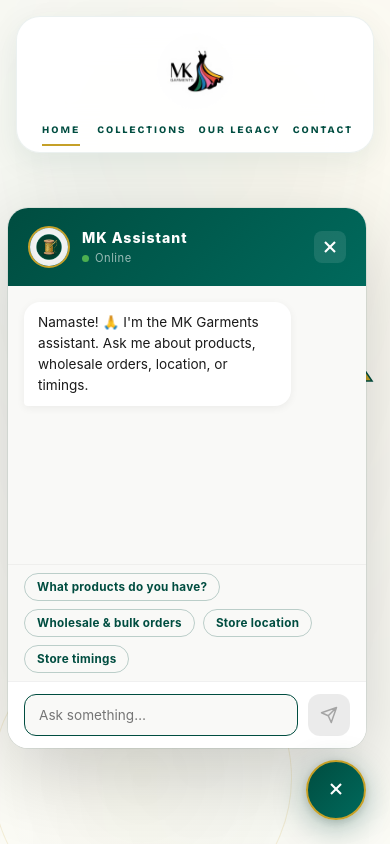
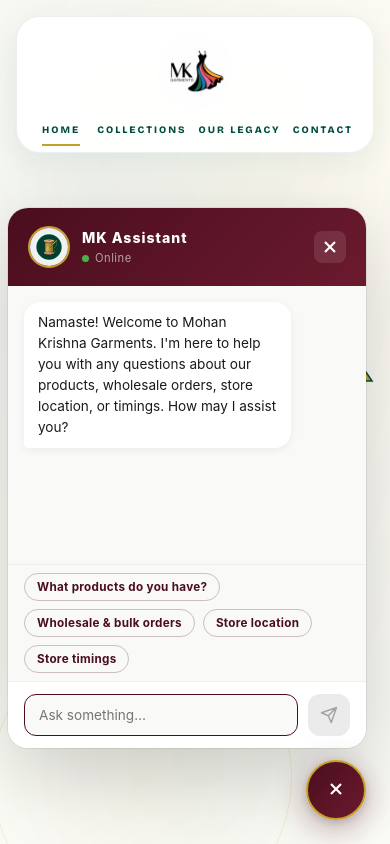
Before and after one commit to Hemanth7513/MKG, a Next.js app: page / in a window 390 px wide. Both pictures are taken after a click on the button "Open chat". Shown: the top 844 px of the page. Built offline with nearby package versions, Linux system fonts and the light colour scheme.

Commit message:
feat: burgundy chatbot, polite answers, phone/whatsapp responses

```diff
--- a/src/components/ChatBot.tsx
+++ b/src/components/ChatBot.tsx
@@ -14,56 +14,56 @@ interface Message {
 const faqs: { keywords: string[]; answer: string }[] = [
   {
     keywords: ["product", "products", "fabric", "fabrics", "varieties", "variety", "catalogue", "collection", "what do you sell", "items"],
-    answer: "We carry 3-Piece Sets, Lehangas, Fancy Wear, Embroidered Suits, Kurtis & more. New arrivals every week.",
+    answer: "Thank you for your interest! We offer a beautiful range of 3-Piece Sets, Lehangas, Fancy Wear, Embroidered Suits, Kurtis & more — with fresh arrivals every week. We'd love to show you around!",
   },
   {
     keywords: ["price", "prices", "cost", "rate", "rates", "how much", "pricing"],
-    answer: "We offer competitive wholesale rates sourced directly from weavers — no middlemen. Visit us for pricing on specific items.",
+    answer: "We're proud to offer highly competitive wholesale rates, sourced directly from weavers with no middlemen. For specific pricing, we warmly invite you to visit us or reach out — we'll be happy to assist.",
   },
   {
     keywords: ["wholesale", "bulk", "order", "minimum", "retailer", "reseller", "dealer"],
-    answer: "We cater exclusively to wholesale buyers. MOQ varies by category — visit us or use the Contact page to discuss your order.",
+    answer: "We exclusively serve wholesale buyers and are always glad to welcome new retail partners. MOQ varies by category — please visit us or use our Contact page and we'll take care of the rest.",
   },
   {
     keywords: ["location", "address", "where", "find you", "visit", "shop", "store", "one town"],
-    answer: "We're at Naganna Trade One Mall, 3rd Floor, One Town, Vijayawada.",
+    answer: "We'd be delighted to have you visit us! You can find us at Naganna Trade One Mall, 3rd Floor, One Town, Vijayawada. We look forward to welcoming you.",
   },
   {
     keywords: ["timing", "timings", "hours", "open", "close", "time", "when"],
-    answer: "Open Mon–Sat, 9:00 AM – 7:00 PM. Closed on Sundays & public holidays.",
+    answer: "Our store is open Monday to Saturday, 9:00 AM – 7:00 PM. We're closed on Sundays and public holidays. We look forward to seeing you!",
   },
   {
-    keywords: ["contact", "phone", "call", "whatsapp", "number", "reach"],
-    answer: "You can reach us at +91 93479 82187 (call or WhatsApp). You can also visit us at Naganna Trade One Mall, 3rd Floor, One Town, Vijayawada or use our Contact page for enquiries.",
+    keywords: ["contact", "reach"],
+    answer: "We'd love to hear from you! You can call or WhatsApp us at +91 93479 82187, visit us at Naganna Trade One Mall, 3rd Floor, One Town, Vijayawada, or reach out via our Contact page.",
   },
   {
-    keywords: ["call", "phone", "telephone", "ring"],
-    answer: "Give us a call at +91 93479 82187. We're available Mon–Sat, 9:00 AM – 7:00 PM.",
+    keywords: ["call", "phone", "telephone", "ring", "number"],
+    answer: "Please feel free to give us a call at +91 93479 82187. We're available Monday to Saturday, 9:00 AM – 7:00 PM and will be happy to assist you.",
   },
   {
     keywords: ["whatsapp", "whats app", "chat", "message", "text"],
-    answer: "You can WhatsApp us at +91 93479 82187. Drop us a message anytime and we'll get back to you shortly.",
+    answer: "You're welcome to WhatsApp us at +91 93479 82187 anytime. We'll get back to you as soon as possible — usually very quickly!",
   },
   {
     keywords: ["since", "years", "experience", "history", "established", "old", "legacy", "1994", "1999"],
-    answer: "Mohan Krishna Garments has deep roots in Vijayawada — a trusted wholesale landmark built over generations.",
+    answer: "Mohan Krishna Garments has been a trusted name in Vijayawada's wholesale market for generations. We take great pride in the relationships and trust we have built over the years.",
   },
   {
     keywords: ["delivery", "shipping", "dispatch", "transport", "courier"],
-    answer: "We dispatch bulk orders across Andhra Pradesh & beyond. Contact us to arrange delivery.",
+    answer: "We dispatch bulk orders across Andhra Pradesh and beyond. Please get in touch with us and we'll be happy to arrange delivery for your order.",
   },
   {
     keywords: ["hello", "hi", "hey", "namaste", "good morning", "good afternoon", "good evening"],
-    answer: "Namaste! How can I help you today?",
+    answer: "Namaste! A very warm welcome to Mohan Krishna Garments. How may I assist you today?",
   },
   {
     keywords: ["thank", "thanks", "thank you", "dhanyavad", "shukriya"],
-    answer: "Happy to help. Feel free to ask anything else.",
+    answer: "It's our pleasure! We're always here to help. Please don't hesitate to reach out if you need anything else.",
   },
 ];
 
 const WELCOME =
-  "Namaste! 🙏 I'm the MK Garments assistant. Ask me about products, wholesale orders, location, or timings.";
+  "Namaste! Welcome to Mohan Krishna Garments. I'm here to help you with any questions about our products, wholesale orders, store location, or timings. How may I assist you?";
 
 const QUICK_REPLIES = [
   "What products do you have?",
@@ -79,7 +79,7 @@ function getBotReply(input: string): string {
       return faq.answer;
     }
   }
-  return "Not sure about that — visit us at One Town, Vijayawada or reach out via our Contact page. 😊";
+  return "We'd love to help with that! Please visit us at One Town, Vijayawada or contact us directly so we can assist you better.";
 }
 
 // ── Chat Bubble Icon ───────────────────────────────────────────────────────
@@ -168,7 +168,7 @@ export default function ChatBot() {
               height: "min(540px, calc(100vh - 120px))",
               background: "#fff",
               borderRadius: 20,
-              boxShadow: "0 24px 80px rgba(0,0,0,0.18), 0 0 0 1px rgba(0,77,64,0.08)",
+              boxShadow: "0 24px 80px rgba(0,0,0,0.18), 0 0 0 1px rgba(74,14,30,0.08)",
               display: "flex",
               flexDirection: "column",
               overflow: "hidden",
@@ -179,7 +179,7 @@ export default function ChatBot() {
             {/* Header */}
             <div
               style={{
-                background: "linear-gradient(135deg, #004d40 0%, #00695c 100%)",
+                background: "linear-gradient(135deg, #4a0e1e 0%, #6b1a2e 100%)",
                 padding: "18px 20px",
                 display: "flex",
                 alignItems: "center",
@@ -248,13 +248,13 @@ export default function ChatBot() {
                       padding: "10px 14px",
                       borderRadius: msg.from === "user" ? "16px 16px 4px 16px" : "16px 16px 16px 4px",
                       background: msg.from === "user"
-                        ? "linear-gradient(135deg, #004d40, #00695c)"
+                        ? "linear-gradient(135deg, #4a0e1e, #6b1a2e)"
                         : "#fff",
                       color: msg.from === "user" ? "#fff" : "#1a1a1a",
                       fontSize: "0.85rem",
                       lineHeight: 1.55,
                       boxShadow: msg.from === "user"
-                        ? "0 2px 12px rgba(0,77,64,0.25)"
+                        ? "0 2px 12px rgba(74,14,30,0.25)"
                         : "0 2px 8px rgba(0,0,0,0.06)",
                       fontWeight: 400,
                     }}
@@ -297,9 +297,9 @@ export default function ChatBot() {
                     style={{
                       padding: "6px 12px",
                       borderRadius: 20,
-                      border: "1.5px solid rgba(0,77,64,0.25)",
+                      border: "1.5px solid rgba(74,14,30,0.25)",
                       background: "transparent",
-                      color: "#004d40",
+                      color: "#4a0e1e",
                       fontSize: "0.73rem",
                       fontWeight: 700,
                       letterSpacing: "0.3px",
@@ -308,12 +308,12 @@ export default function ChatBot() {
                       fontFamily: "inherit",
                     }}
                     onMouseEnter={e => {
-                      e.currentTarget.style.background = "#004d40";
+                      e.currentTarget.style.background = "#4a0e1e";
                       e.currentTarget.style.color = "#fff";
                     }}
                     onMouseLeave={e => {
                       e.currentTarget.style.background = "transparent";
-                      e.currentTarget.style.color = "#004d40";
+                      e.currentTarget.style.color = "#4a0e1e";
                     }}
                   >
                     {qr}
@@ -341,7 +341,7 @@ export default function ChatBot() {
                 placeholder="Ask something…"
                 style={{
                   flex: 1,
-                  border: "1.5px solid rgba(0,77,64,0.2)",
+                  border: "1.5px solid rgba(74,14,30,0.2)",
                   borderRadius: 12,
                   padding: "10px 14px",
                   fontSize: "0.85rem",
@@ -351,8 +351,8 @@ export default function ChatBot() {
                   color: "#1a1a1a",
                   transition: "border-color 0.2s",
                 }}
-                onFocus={e => (e.currentTarget.style.borderColor = "#004d40")}
-                onBlur={e => (e.currentTarget.style.borderColor = "rgba(0,77,64,0.2)")}
+                onFocus={e => (e.currentTarget.style.borderColor = "#4a0e1e")}
+                onBlur={e => (e.currentTarget.style.borderColor = "rgba(74,14,30,0.2)")}
               />
               <button
                 type="submit"
@@ -362,7 +362,7 @@ export default function ChatBot() {
                   height: 42,
                   borderRadius: 12,
                   border: "none",
-                  background: input.trim() ? "linear-gradient(135deg, #004d40, #00695c)" : "rgba(0,0,0,0.08)",
+                  background: input.trim() ? "linear-gradient(135deg, #4a0e1e, #6b1a2e)" : "rgba(0,0,0,0.08)",
                   color: input.trim() ? "#fff" : "rgba(0,0,0,0.3)",
                   cursor: input.trim() ? "pointer" : "default",
                   display: "flex",
@@ -391,14 +391,14 @@ export default function ChatBot() {
           width: 60,
           height: 60,
           borderRadius: "50%",
-          background: "linear-gradient(135deg, #004d40 0%, #00695c 100%)",
+          background: "linear-gradient(135deg, #4a0e1e 0%, #6b1a2e 100%)",
           border: "2.5px solid #C5A028",
           color: "#fff",
           cursor: "pointer",
           display: "flex",
           alignItems: "center",
           justifyContent: "center",
-          boxShadow: "0 8px 32px rgba(0,77,64,0.35), 0 2px 8px rgba(0,0,0,0.15)",
+          boxShadow: "0 8px 32px rgba(74,14,30,0.35), 0 2px 8px rgba(0,0,0,0.15)",
           zIndex: 9999,
           outline: "none",
         }}
```
